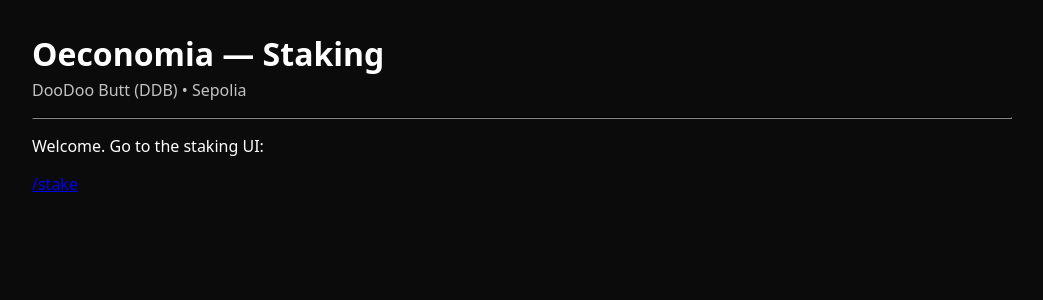
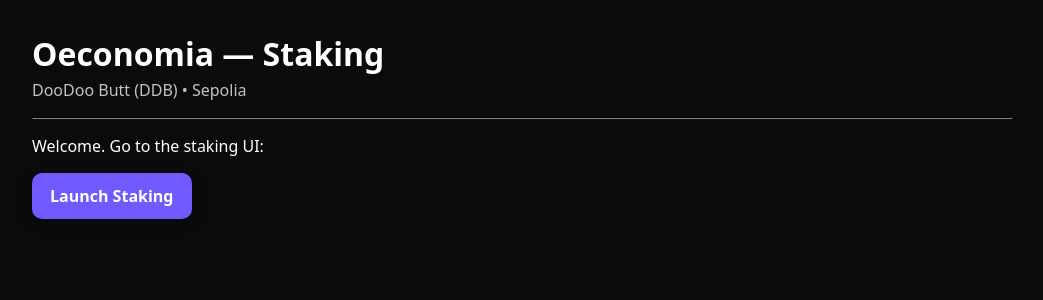
Before and after one commit to Oeconomia2025/oec-standalone-staking-ui, a Next.js app: page / in a window 1280 px wide. Shown: the top 300 px of the page, without its empty margins (118-1161 px from the left). Built offline with nearby package versions, Linux system fonts and the light colour scheme.

Commit message:
Update page.tsx

```diff
--- a/app/page.tsx
+++ b/app/page.tsx
@@ -1,9 +1,26 @@
 import Link from "next/link";
+
 export default function Page() {
   return (
     <div>
       <p>Welcome. Go to the staking UI:</p>
-      <p><Link href="/stake">/stake</Link></p>
+
+      <Link
+        href="/stake"
+        style={{
+          display: "inline-block",
+          padding: "12px 18px",
+          borderRadius: 10,
+          background: "#6f5aff",
+          color: "#fff",
+          textDecoration: "none",
+          fontWeight: 700,
+          boxShadow: "0 4px 14px rgba(0,0,0,.2)"
+        }}
+        aria-label="Open staking interface"
+      >
+        Launch Staking
+      </Link>
     </div>
   );
 }
```
